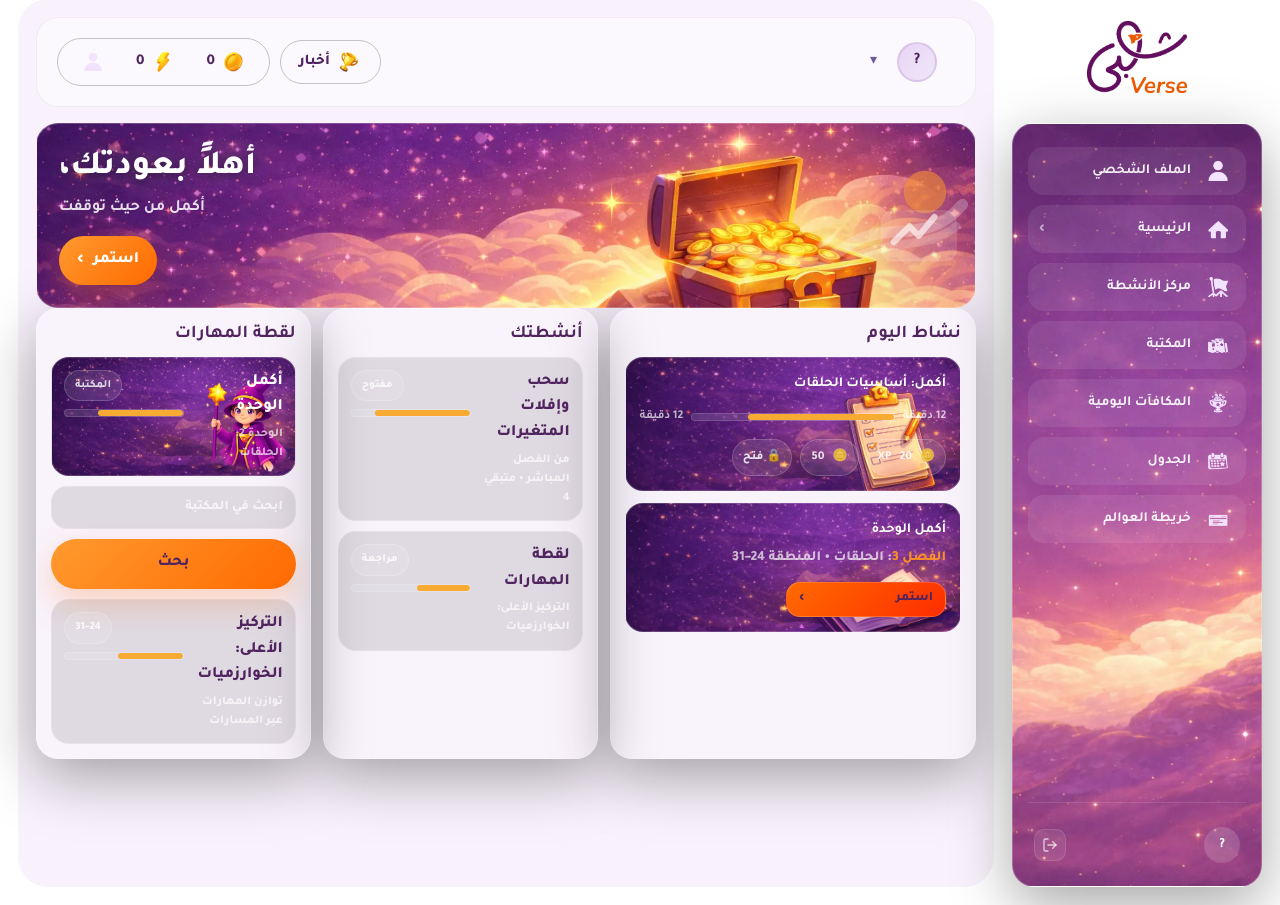
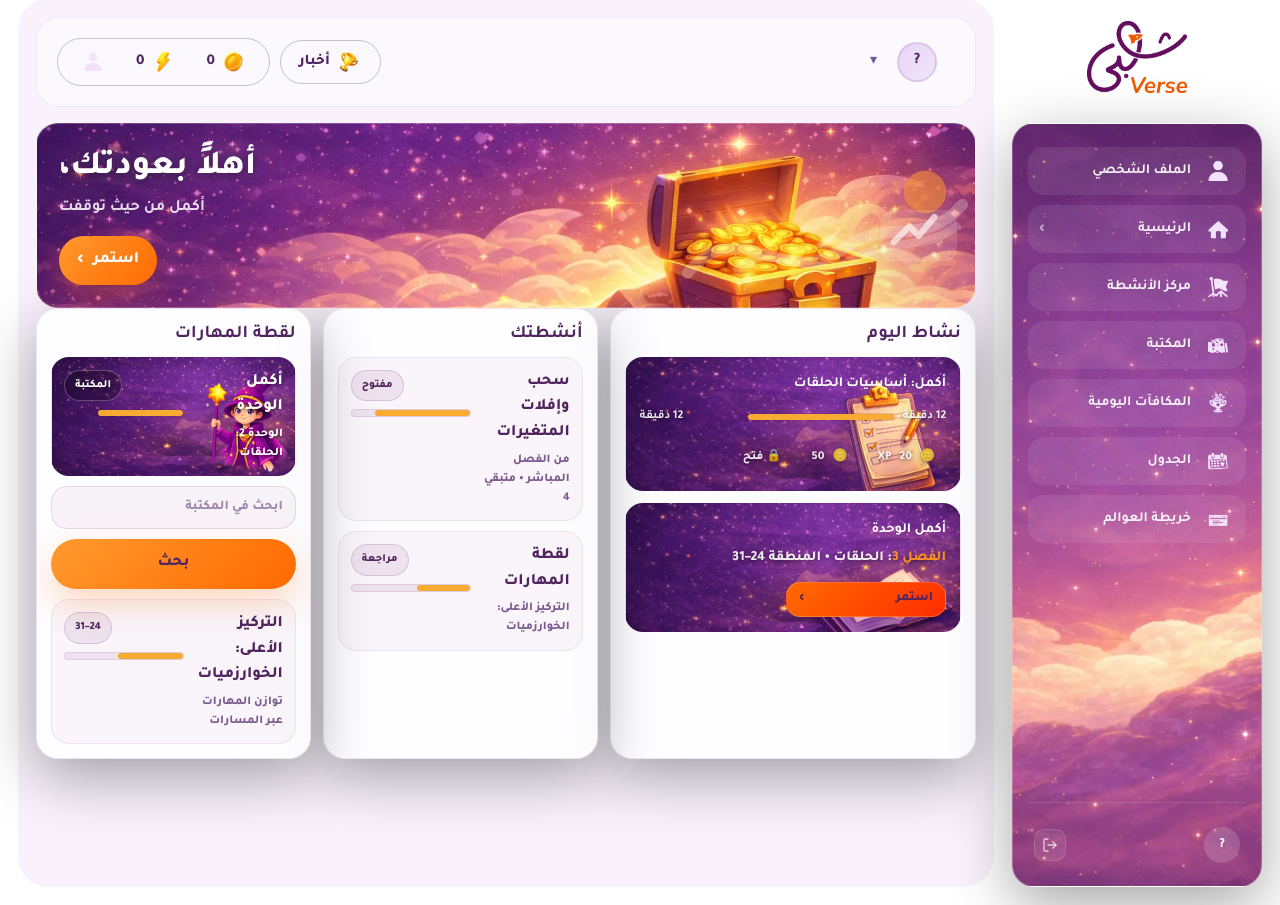
Before and after one commit to ibrahimfakhrey/versframe, a Flask app: template app/templates/student/dashboard.html in a window 1280 px wide. Shown: the part 19-924 px from the top of the page. Run offline with Flask 3, Linux system fonts and the light colour scheme; the template is opened without the code that fills it, so the values that code supplies are empty.

Commit message:
Fix dashboard text visibility: dark text on light panels, white on image cards
Co-Authored-By: Claude Opus 4.6 <noreply@anthropic.com>

```diff
--- a/app/static/css/student-v2.css
+++ b/app/static/css/student-v2.css
@@ -528,9 +528,9 @@ body:has(.sv2-app) {
     content: "";
     position: absolute;
     inset: 0;
-    background: radial-gradient(280px 160px at 20% 20%, rgba(255,255,255,.18), transparent 60%);
+    background: linear-gradient(180deg, rgba(0,0,0,.55) 0%, rgba(0,0,0,.15) 40%, rgba(0,0,0,.05) 60%, rgba(0,0,0,.35) 100%);
     pointer-events: none;
-    opacity: .9;
+    z-index: 1;
 }
 
 /* Theme backgrounds */
@@ -551,8 +551,14 @@ body:has(.sv2-app) {
 
 .sv2-ucard-title h3 {
     margin: 0;
-    font-size: 13px;
+    font-size: 14px;
+    font-weight: 900;
     letter-spacing: .2px;
+    color: #fff !important;
+    text-shadow: 0 2px 8px rgba(0,0,0,.9), 0 0 3px rgba(0,0,0,.7);
+}
+.sv2-ucard, .sv2-ucard:visited, .sv2-ucard:hover, .sv2-ucard:active {
+    color: #fff !important;
 }
 
 .sv2-ucard-badge {
@@ -583,10 +589,13 @@ body:has(.sv2-app) {
     display: flex;
     justify-content: space-between;
     align-items: center;
-    color: var(--sv2-muted);
-    font-size: 12px;
+    color: #fff;
+    font-size: 11px;
     font-weight: 800;
     position: relative;
+}
+.sv2-ucard-meta span {
+    text-shadow: 0 2px 8px rgba(0,0,0,.9), 0 0 3px rgba(0,0,0,.7);
     z-index: 1;
 }
 
@@ -656,9 +665,10 @@ body:has(.sv2-app) {
 }
 
 .sv2-panel {
-    border: 1px solid var(--sv2-stroke);
-    background: rgba(255,255,255,.10);
+    border: 1px solid rgba(100,13,95,.1);
+    background: rgba(255,255,255,.85);
     border-radius: var(--sv2-radius);
+    color: var(--sv2-text-dark);
     box-shadow: var(--sv2-shadow);
     padding: 14px;
     overflow: hidden;
@@ -669,11 +679,12 @@ body:has(.sv2-app) {
     font-size: 18px;
     letter-spacing: .2px;
     color: var(--sv2-text-dark);
+    color: var(--sv2-text-dark);
 }
 
 /* Focus item */
 .sv2-focus-item {
-    border: 1px solid rgba(255,255,255,.18);
+    border: 1px solid rgba(100,13,95,.08);
     border-radius: 18px;
     padding: 14px;
     display: flex;
@@ -683,6 +694,7 @@ body:has(.sv2-app) {
     background-repeat: no-repeat;
     background-position: center;
     background-size: cover;
+    background-color: rgba(100,13,95,.04);
 }
 
 .sv2-focus-img1 {
@@ -699,10 +711,19 @@ body:has(.sv2-app) {
 }
 
 .sv2-focus-item small {
-    color: var(--sv2-muted);
+    color: #7c5c8f;
     font-weight: 800;
     display: block;
     margin-top: 4px;
+}
+.sv2-focus-img1 small,
+.sv2-focus-img2 small,
+.sv2-focus-img1 .sv2-focus-time,
+.sv2-focus-img2 .sv2-focus-time,
+.sv2-focus-img1 .sv2-focus-rewards,
+.sv2-focus-img2 .sv2-focus-rewards {
+    color: rgba(255,255,255,.9);
+    text-shadow: 0 1px 4px rgba(0,0,0,.5);
 }
 
 .sv2-focus-progress {
@@ -714,7 +735,7 @@ body:has(.sv2-app) {
 
 .sv2-focus-time {
     font-size: 12px;
-    color: var(--sv2-muted);
+    color: #7c5c8f;
     font-weight: 700;
 }
 
@@ -723,14 +744,14 @@ body:has(.sv2-app) {
     gap: 8px;
     align-items: center;
     flex-wrap: wrap;
-    color: rgba(255,255,255,.85);
+    color: var(--sv2-text-dark);
     font-weight: 900;
     font-size: 12px;
 }
 
 .sv2-reward-pill {
-    border: 1px solid rgba(255,255,255,.18);
-    background: rgba(255,255,255,.10);
+    border: 1px solid rgba(100,13,95,.12);
+    background: rgba(100,13,95,.06);
     border-radius: 999px;
     padding: 8px 10px;
     display: flex;
@@ -750,8 +771,8 @@ body:has(.sv2-app) {
 }
 
 .sv2-task {
-    border: 1px solid rgba(255,255,255,.18);
-    background: rgba(0,0,0,.10);
+    border: 1px solid rgba(100,13,95,.08);
+    background: rgba(100,13,95,.03);
     border-radius: 18px;
     padding: 12px;
     display: flex;
@@ -765,6 +786,16 @@ body:has(.sv2-app) {
     background-size: cover;
     background-repeat: no-repeat;
 }
+.sv2-task-skill .sv2-task-title,
+.sv2-task-skill .sv2-task-meta,
+.sv2-task-skill .sv2-tag {
+    color: #fff !important;
+    text-shadow: 0 1px 4px rgba(0,0,0,.6);
+}
+.sv2-task-skill .sv2-tag {
+    background: rgba(0,0,0,.3);
+    border-color: rgba(255,255,255,.25);
+}
 
 .sv2-task-title {
     font-weight: 900;
@@ -772,7 +803,7 @@ body:has(.sv2-app) {
 }
 
 .sv2-task-meta {
-    color: var(--sv2-muted);
+    color: #7c5c8f;
     font-weight: 800;
     font-size: 12px;
     margin-top: 4px;
@@ -791,9 +822,9 @@ body:has(.sv2-app) {
     font-weight: 900;
     padding: 6px 10px;
     border-radius: 999px;
-    border: 1px solid rgba(255,255,255,.18);
-    background: rgba(255,255,255,.10);
-    color: rgba(255,255,255,.80);
+    border: 1px solid rgba(100,13,95,.15);
+    background: rgba(100,13,95,.08);
+    color: var(--sv2-text-dark);
     white-space: nowrap;
 }
 
@@ -801,8 +832,8 @@ body:has(.sv2-app) {
     width: 100%;
     height: 8px;
     border-radius: 999px;
-    background: rgba(255,255,255,.12);
-    border: 1px solid rgba(255,255,255,.14);
+    background: rgba(100,13,95,.08);
+    border: 1px solid rgba(100,13,95,.1);
     overflow: hidden;
 }
 
@@ -826,8 +857,8 @@ body:has(.sv2-app) {
     flex: 1;
     padding: 12px;
     border-radius: 16px;
-    border: 1px solid rgba(255,255,255,.18);
-    background: rgba(0,0,0,.10);
+    border: 1px solid rgba(100,13,95,.12);
+    background: rgba(100,13,95,.04);
     color: var(--sv2-text-dark);
     outline: none;
     font-weight: 800;
@@ -835,7 +866,7 @@ body:has(.sv2-app) {
 }
 
 .sv2-search input::placeholder {
-    color: var(--sv2-muted);
+    color: #a088ad;
 }
 
 /* ── Content area for sub-pages ──────────────────────────── */
```
